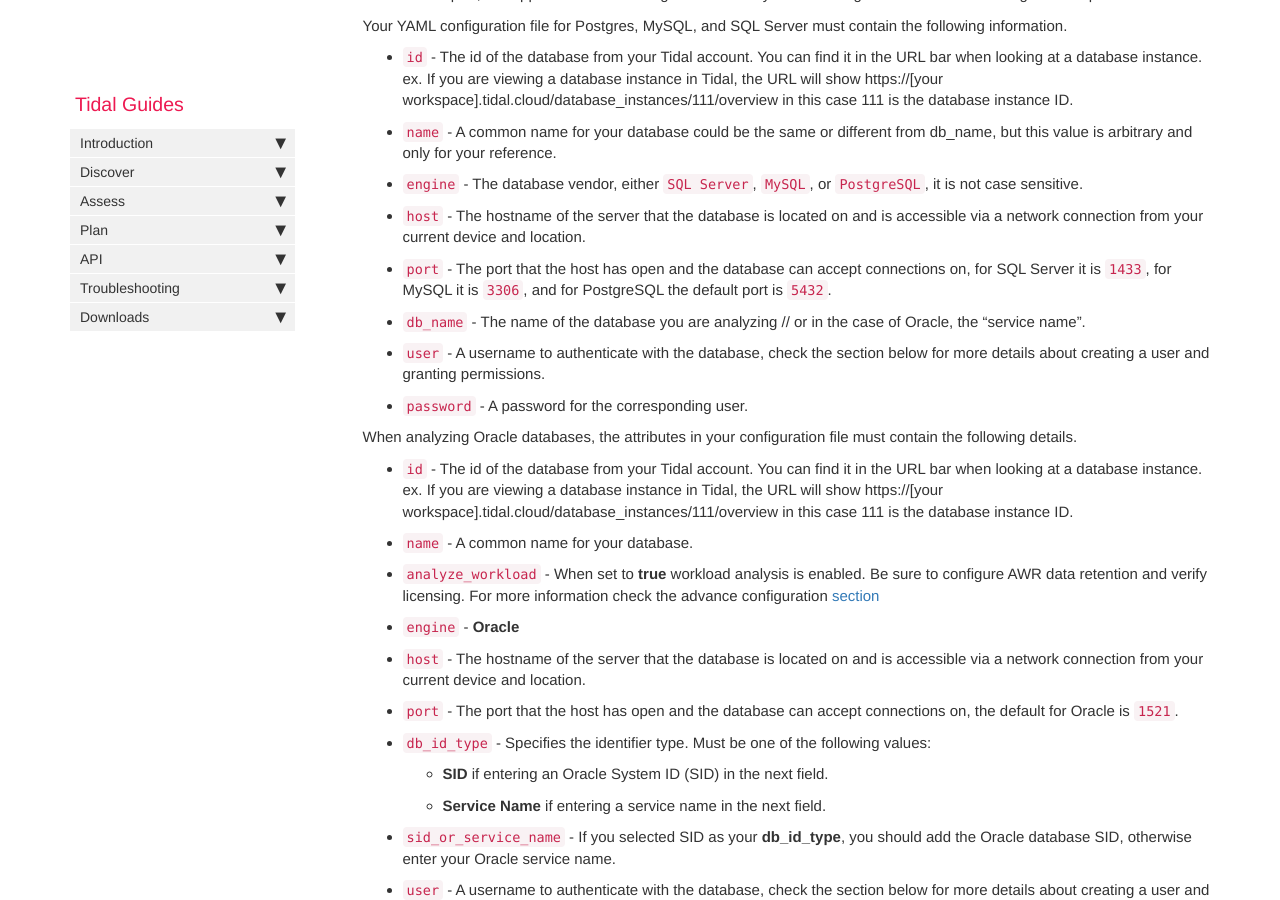
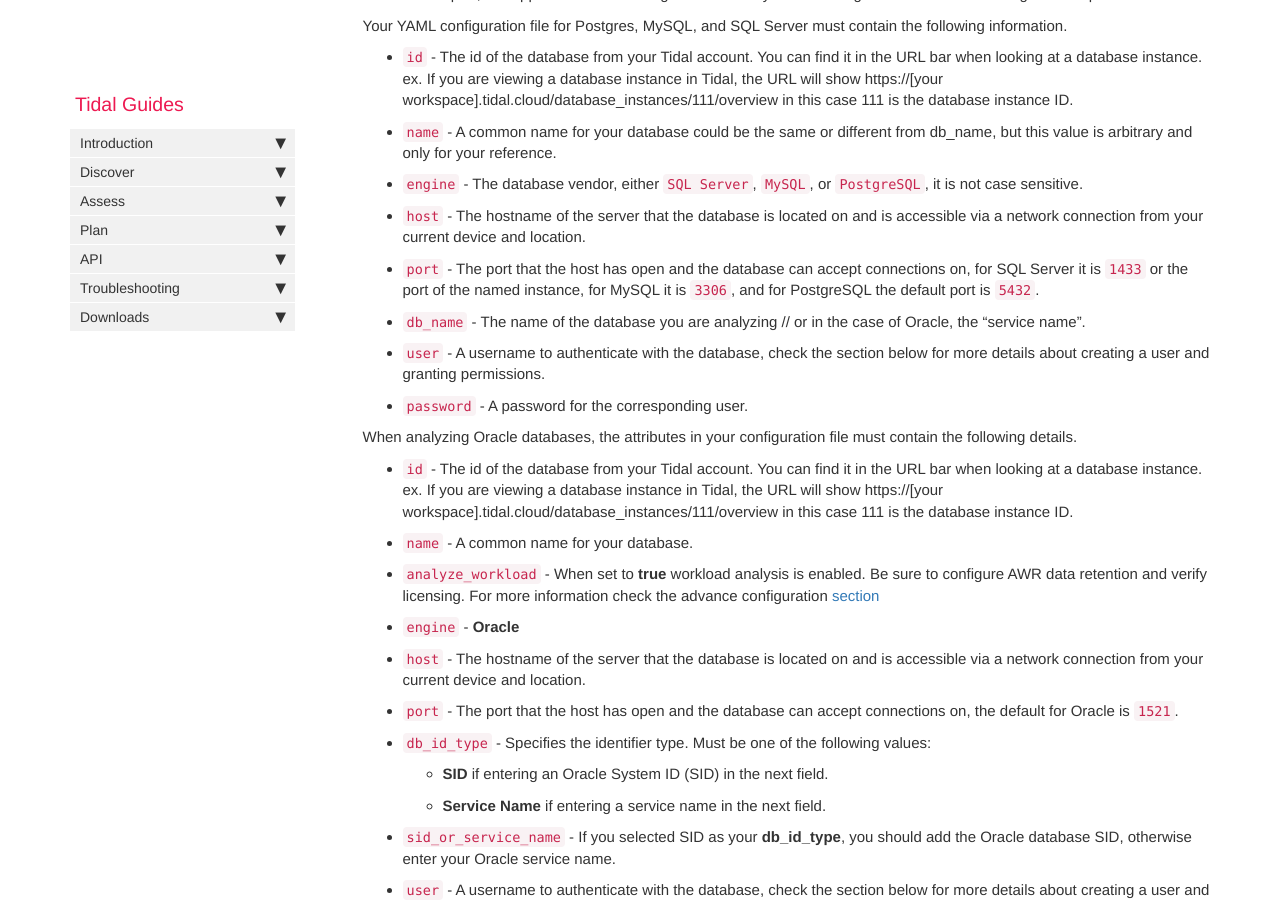
Before and after one commit to tidalmigrations/tidalmigrations.github.io, a Jekyll site: the page built from pages/tidal tools/analyze_database.md, in a window 1280 px wide and 900 px high, scrolled down 2403 px. Built offline with Jekyll 4.4.1, drawn with Linux system fonts in a browser that asks for light colours; nearby versions of some CDN libraries; comment, search, counter and statistics services are not loaded.

Commit message:
How to connect to a SQL Server Named Instance

```diff
--- a/pages/tidal tools/analyze_database.md
+++ b/pages/tidal tools/analyze_database.md
@@ -69,7 +69,7 @@ Your YAML configuration file for Postgres, MySQL, and SQL Server must contain th
   - `name` - A common name for your database could be the same or different from db_name, but this value is arbitrary and only for your reference.
   - `engine` - The database vendor, either `SQL Server`, `MySQL`, or `PostgreSQL`, it is not case sensitive.
   - `host` - The hostname of the server that the database is located on and is accessible via a network connection from your current device and location.
-  - `port` - The port that the host has open and the database can accept connections on, for SQL Server it is `1433`, for MySQL it is `3306`, and for PostgreSQL the default port is `5432`.
+  - `port` - The port that the host has open and the database can accept connections on, for SQL Server it is `1433` or the port of the named instance, for MySQL it is `3306`, and for PostgreSQL the default port is `5432`.
   - `db_name` - The name of the database you are analyzing // or in the case of Oracle, the "service name".
   - `user` - A username to authenticate with the database, check the section below for more details about creating a user and granting permissions.
   - `password` - A password for the corresponding user.
```
